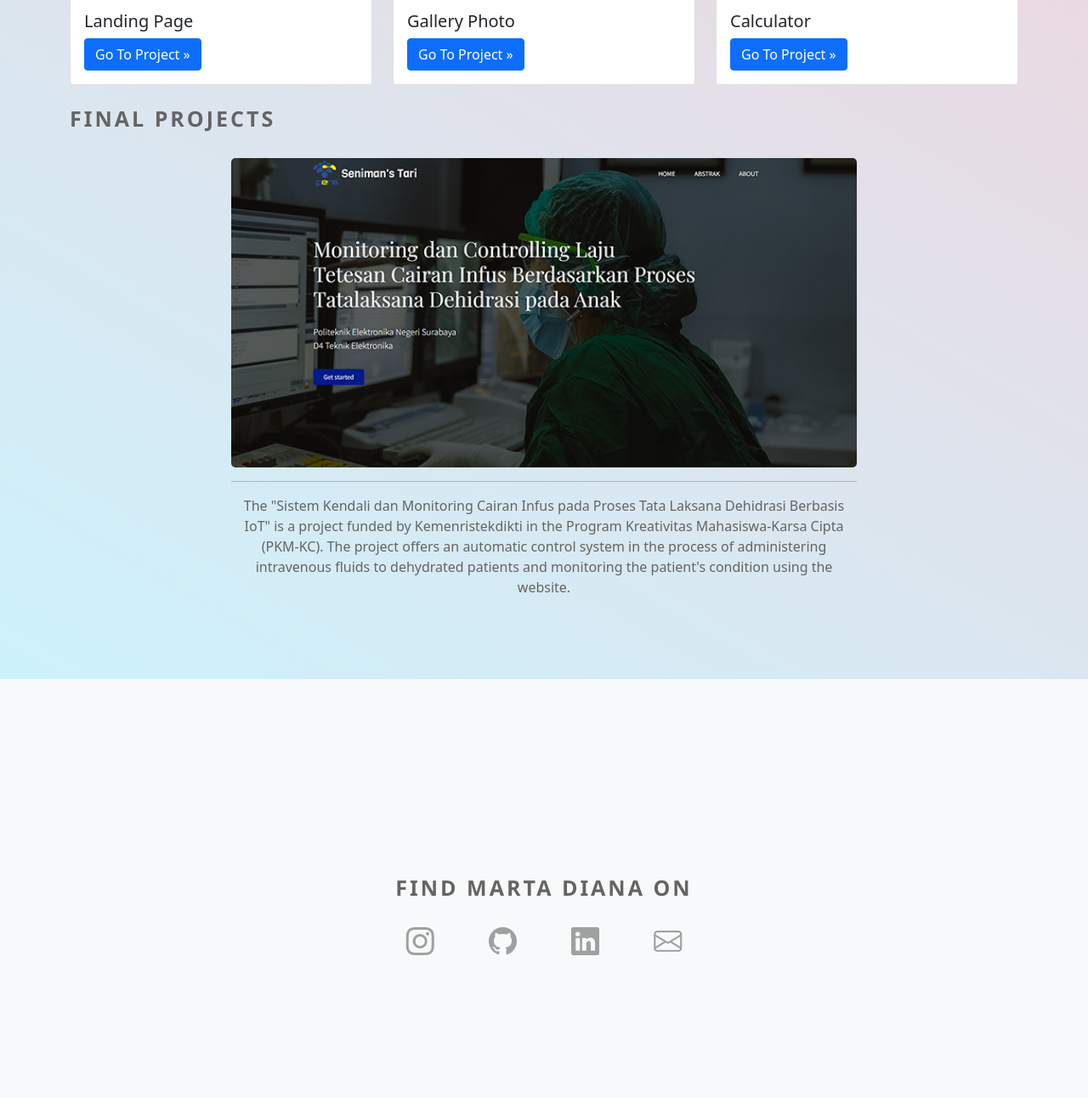
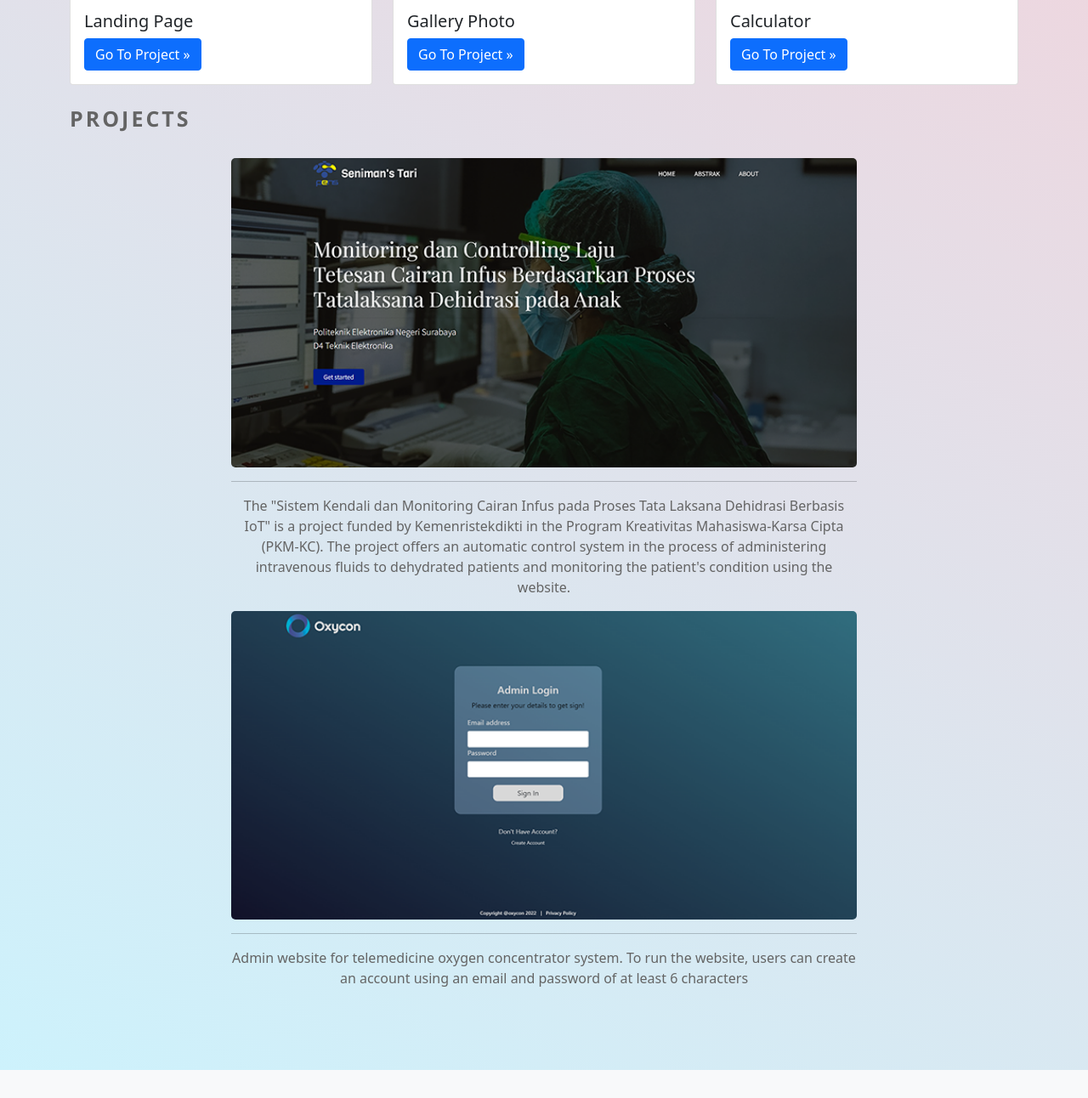
Before and after one commit to MartaDiana/Simple-Portfolio, a plain HTML site: page index.html in a window 1280 px wide. Shown: the part 1788-3080 px from the top of the page at 85% size. Drawn offline with nearby package versions, Linux system fonts and the light colour scheme.

Commit message:
update code

```diff
--- a/index.html
+++ b/index.html
@@ -135,13 +135,13 @@
         </div>
         <div class="row">
           <div class="col mb-4">
-            <h2>Final Projects</h2>
+            <h2>Projects</h2>
           </div>
         </div>
         <div class="row justify-content-center align-content-center">
           <div class="col-sm-8 mb-8">
             <div class="final_project">
-              <a href="http://martadiana.epizy.com/" target="_blank">
+              <a href="http://senimantari.byethost3.com/" target="_blank">
                 <img src="img/final_project.png" class="card-img-top" alt="..." />
               </a>
               <hr />
@@ -149,6 +149,17 @@
                 The "Sistem Kendali dan Monitoring Cairan Infus pada Proses Tata Laksana Dehidrasi Berbasis IoT" is a project funded by Kemenristekdikti in the Program Kreativitas Mahasiswa-Karsa Cipta (PKM-KC). The project offers an
                 automatic control system in the process of administering intravenous fluids to dehydrated patients and monitoring the patient's condition using the website.
               </p>
+            </div>
+          </div>
+        </div>
+        <div class="row justify-content-center align-content-center">
+          <div class="col-sm-8 mb-8">
+            <div class="final_project">
+              <a href="https://oxycon-admin.web.app/" target="_blank">
+                <img src="img/oxycon_project.png" class="card-img-top" alt="..." />
+              </a>
+              <hr />
+              <p class="text-center">Admin website for telemedicine oxygen concentrator system. To run the website, users can create an account using an email and password of at least 6 characters</p>
             </div>
           </div>
         </div>
```
Also changed, not shown: img/oxycon_project.png (added).
